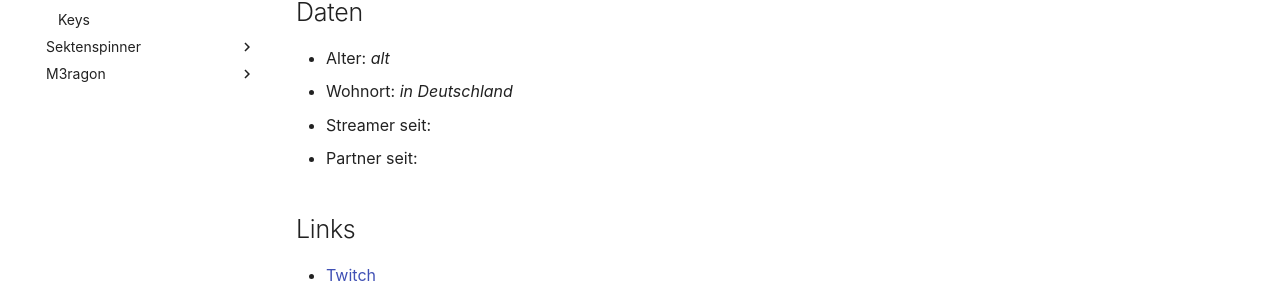
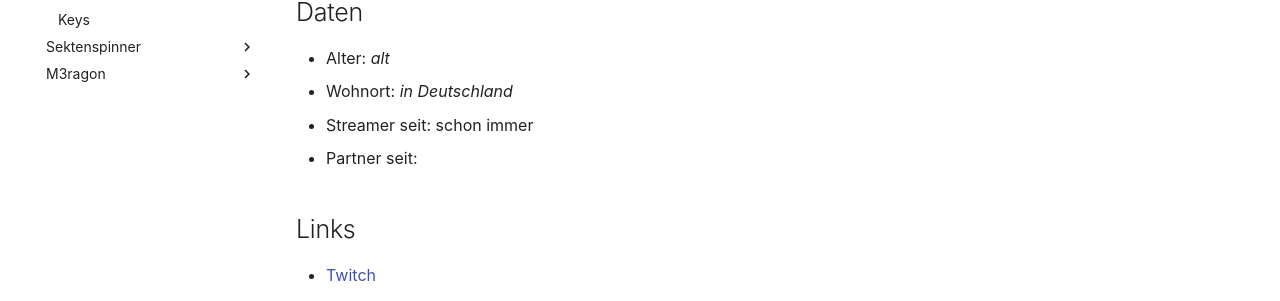
Before and after one commit to M3ragon/streamer-mkdocs, an MkDocs documentation site: the page built from docs/streamer/raggelton/index.md, in a window 1280 px wide. Shown: the part 274-575 px from the top of the page. Built offline with MkDocs 1.6.1 and Material for MkDocs 9.7.7, drawn with Linux system fonts in a browser that asks for light colours; some web fonts are replaced; comment, search, counter and statistics services are not loaded.

Commit message:
Update index.md

```diff
--- a/docs/streamer/raggelton/index.md
+++ b/docs/streamer/raggelton/index.md
@@ -4,7 +4,7 @@
 
   - Alter: *alt*
   - Wohnort: *in Deutschland*
-  - Streamer seit:
+  - Streamer seit: schon immer
   - Partner seit:
 
 ## Links
```
